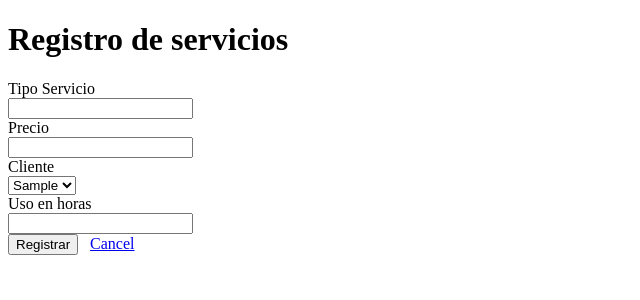
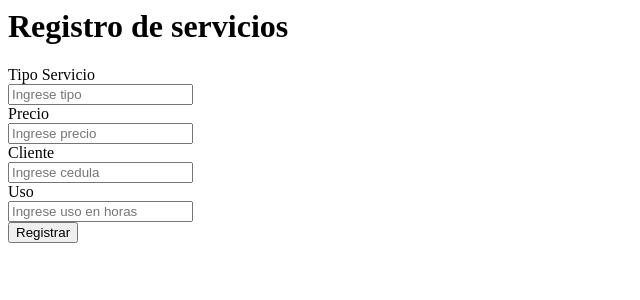
Before and after one commit to JuanPabloRN7/swHotelero, a Django app: page /servicios/nuevo/ in a window 1280 px wide. Shown: the top 300 px of the page, without its empty margins (0-640 px from the left). Run offline with Django 4.2, Linux system fonts and the light colour scheme; tables that the repository leaves empty hold one stand-in row (values such as "Sample post").

Commit message:
Corregir errores

```diff
--- a/gestion_servicios/forms.py
+++ b/gestion_servicios/forms.py
@@ -1,8 +1,13 @@
-from dataclasses import fields
 from django import forms
 from modelo.models import Servicio
 
 class ServicioFormulario(forms.ModelForm):
     class Meta:
         model = Servicio
-        fields = ['tipo','cliente','precio','uso']
+        fields = ["tipo","cliente","precio","uso"]
+        widgets = {
+            'tipo': forms.TextInput(attrs={'placeholder':'Ingrese tipo', 'class': 'form-control'}),
+            'cliente': forms.TextInput(attrs={'placeholder':'Ingrese cedula', 'class': 'form-control'}),
+            'precio': forms.NumberInput(attrs={'placeholder':'Ingrese precio', 'class': 'form-control'}),
+            'uso': forms.NumberInput(attrs={'placeholder':'Ingrese uso en horas', 'class': 'form-control'}),
+        }
--- a/gestion_servicios/views.py
+++ b/gestion_servicios/views.py
@@ -1,21 +1,18 @@
-from django.shortcuts import render, HttpResponse, redirect
-from django.contrib.auth.decorators import login_required
+from django.shortcuts import render
 from modelo.models import Servicio, Cliente
 from .forms import ServicioFormulario
-from django.shortcuts import render
-from django.contrib.auth.models import User, Group
 
 # Create your views here.
 def registrar(request):
     formulario_servicio = ServicioFormulario(request.POST)
-    listaCliente = Cliente.objects.all()
-    if request.method == 'POST':
-        if formulario_servicio.is_valid():
-            servicio = Servicio()
-            datos_servicio = formulario_servicio.cleaned_data
-            servicio.tipo = datos_servicio.get('tipo')
-            servicio.cliente = datos_servicio.get('cliente')
-            servicio.precio = datos_servicio.get('precio')
-            servicio.uso = datos_servicio.get('uso')
-            servicio.save()
+    if request.method == 'POST' and formulario_servicio.is_valid():
+        servicio = Servicio()
+        datos_servicio = formulario_servicio.cleaned_data
+        servicio.tipo = datos_servicio.get('tipo')
+        servicio.cliente = datos_servicio.get('cliente')
+        servicio.precio = datos_servicio.get('precio')
+        servicio.uso = datos_servicio.get('uso')
+        servicio.save()
+    else:
+        print("No validos")
     return render(request, 'servicios/guiRegistrarServicio.html', locals())
--- a/templates/servicios/guiRegistrarServicio.html
+++ b/templates/servicios/guiRegistrarServicio.html
@@ -1,14 +1,9 @@
-<!DOCTYPE html>
-<html lang="en">
 <head>
-    <meta charset="UTF-8">
-    <meta http-equiv="X-UA-Compatible" content="IE=edge">
-    <meta name="viewport" content="width=device-width, initial-scale=1.0">
     <title>Registro de servicio</title>
 </head>
 <body>
     <h1>Registro de servicios</h1>
-    <form action="/servicios/nuevo/" method="POST"> {% csrf_token %}
+    <form class="form-horizontal" method="POST"> {% csrf_token %}
         <div class="form-group row">
             <label class = "control-label col-md-3">Tipo Servicio</label>
             <div class="col-md-8">
@@ -23,18 +18,12 @@
         </div>
         <div class="form-group row">
             <label class = "control-label col-md-3">Cliente</label>
-            <div class="col-md-9">
-                <div class="form-check">
-                    <select class="form-check-select">
-                        {% for cliente in listaCliente %}
-                            <option>{{cliente.cedula}}</option>
-                        {% endfor %}
-                    </select>
-                </div>
+            <div class="col-md-8">
+                {{formulario_servicio.cliente}}
             </div>
         </div>
         <div class="form-group row">
-            <label class = "control-label col-md-3">Uso en horas</label>
+            <label class = "control-label col-md-3">Uso</label>
             <div class="col-md-8">
                 {{formulario_servicio.uso}}
             </div>
@@ -42,10 +31,9 @@
         <div class="tile-footer">
             <div class="row">
               <div class="col-md-8 col-md-offset-3">
-                <button class="btn btn-primary" type="submit"><i class="fa fa-fw fa-lg fa-check-circle"></i>Registrar</button>&nbsp;&nbsp;&nbsp;<a class="btn btn-secondary" href="#"><i class="fa fa-fw fa-lg fa-times-circle"></i>Cancel</a>
+                <button class="btn btn-primary" type="submit">Registrar</button>
               </div>
             </div>
         </div>
     </form>
 </body>
-</html>
```
